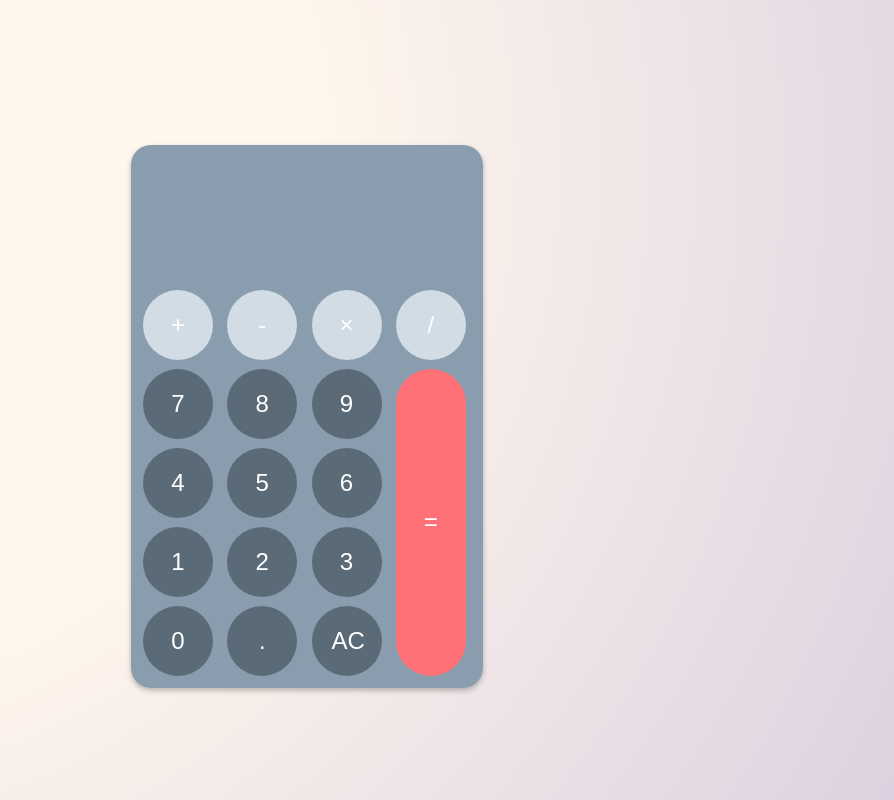
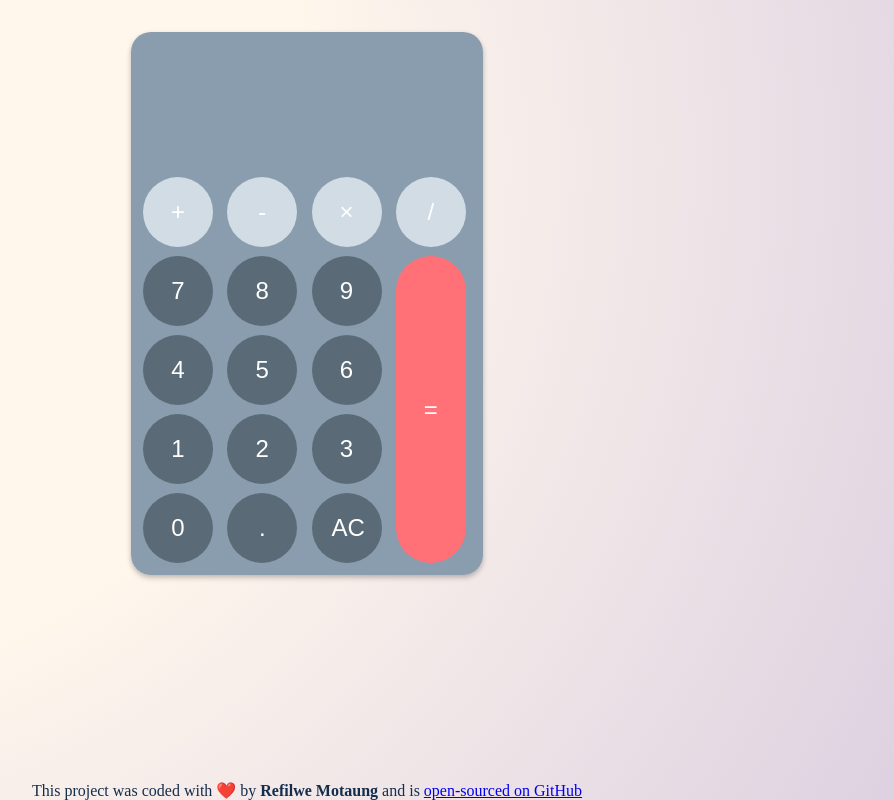
Before and after one commit to Mafifiza/basic-calculator-app, a plain HTML site: page index.html in a window 1280 px wide. Shown: the whole page, without its empty margins (333-1227 px from the left). Drawn offline with Linux system fonts and the light colour scheme.

Commit message:
Added and styled the footer

```diff
--- a/css/styles.css
+++ b/css/styles.css
@@ -1,5 +1,7 @@
 body {
   display: flex;
+  flex-direction: column;
+  min-height: 100vh;
   justify-content: center;
   align-items: center;
   height: 100vh;
@@ -91,3 +93,8 @@ button {
   height: 50px;
   font-size: 16px;
 }
+
+footer {
+  margin-top: auto;
+  color: #142d4c;
+}
--- a/index.html
+++ b/index.html
@@ -54,7 +54,15 @@
         </button>
       </div>
     </div>
-
+    <footer>
+      This project was coded with ❤️ by <strong>Refilwe Motaung</strong> and is
+      <a
+        href="https://github.com/Mafifiza/basic-calculator-app"
+        target="_blank"
+      >
+        open-sourced on GitHub</a
+      >
+    </footer>
     <script src="javascript/index.js"></script>
   </body>
 </html>
```
